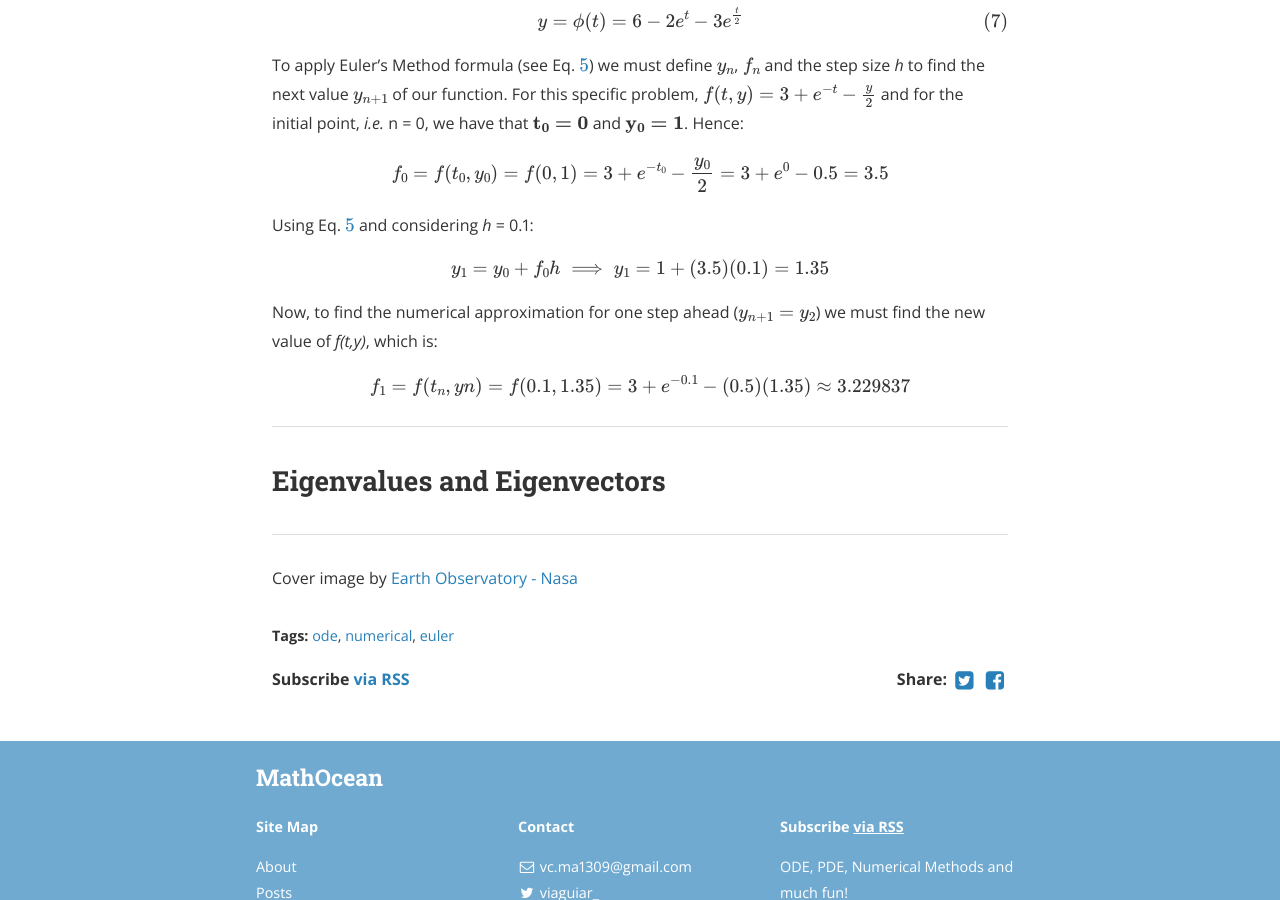
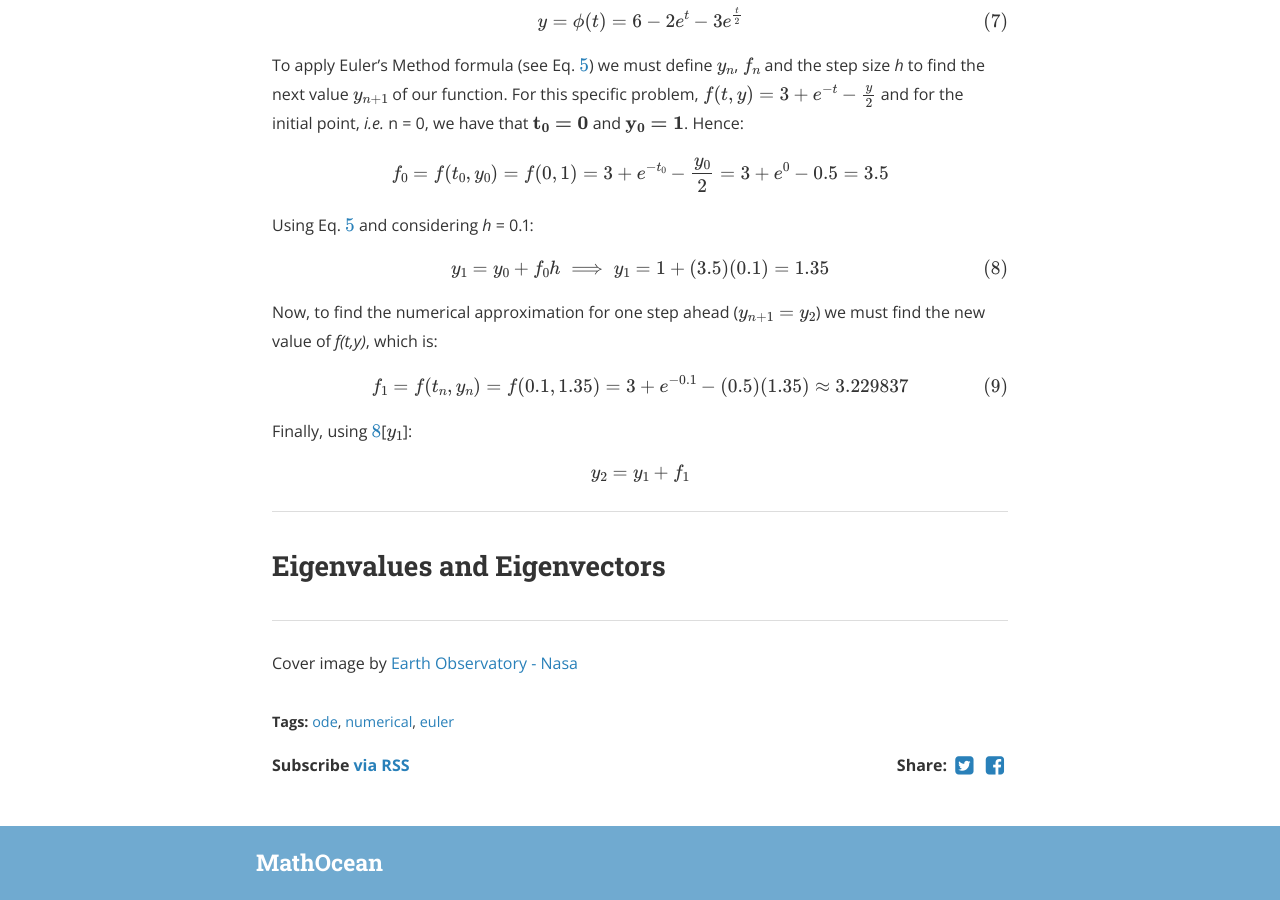
Before and after one commit to vic1309/lerofly, a Jekyll site: the page built from _posts/2019-06-12-euler.markdown, in a window 1280 px wide and 900 px high, scrolled down 2541 px. Built offline with Jekyll 4.4.1, drawn with Linux system fonts in a browser that asks for light colours; nearby versions of some CDN libraries; formulas are drawn with MathJax 3; a script that is not in the unit is left out.

Commit message:
Update 2019-06-12-euler.markdown

```diff
--- a/_posts/2019-06-12-euler.markdown
+++ b/_posts/2019-06-12-euler.markdown
@@ -82,11 +82,15 @@ $$ \begin{equation} f_{0} = f(t_{0}, y_{0}) = f(0, 1) = 3 + e^{-t_{0}} - \frac{y
 
 Using Eq. \ref{eq:fv} and considering *h* = 0.1:
 
-$$\begin{equation} y_{1} = y_{0} + f_{0}h \implies y_{1} = 1 + (3.5)(0.1) = 1.35 \end{equation}$$
+$$\begin{equation} y_{1} = y_{0} + f_{0}h \implies y_{1} = 1 + (3.5)(0.1) = 1.35 \end{equation} \tag{8} \label{eq:egt}$$
 
 Now, to find the numerical approximation for one step ahead ($$y_{n+1} = y_{2}$$) we must find the new value of *f(t,y)*, which is:
 
-$$ \begin{equation} f_{1} = f(t_{n}, y{n}) = f(0.1, 1.35) = 3 + e^{-0.1} - (0.5)(1.35) \approx 3.229837 \end{equation}$$
+$$ \begin{equation} f_{1} = f(t_{n}, y_{n}) = f(0.1, 1.35) = 3 + e^{-0.1} - (0.5)(1.35) \approx 3.229837 \tag{9} \label{eq:9}\end{equation}$$
+
+Finally, using \ref{eq:egt}[$$y_{1}$$]:
+
+$$ \begin{equation} y_{2} = y_{1} + f_{1} \end{equation}$$
 
 ----
 
```
